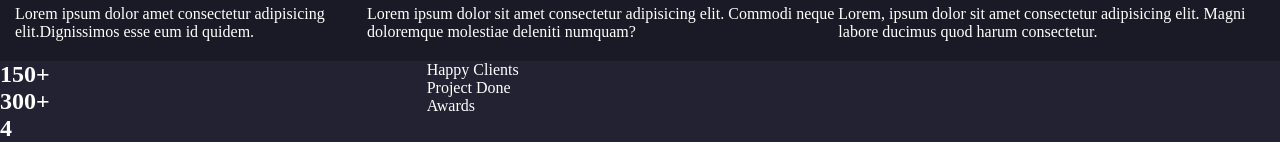
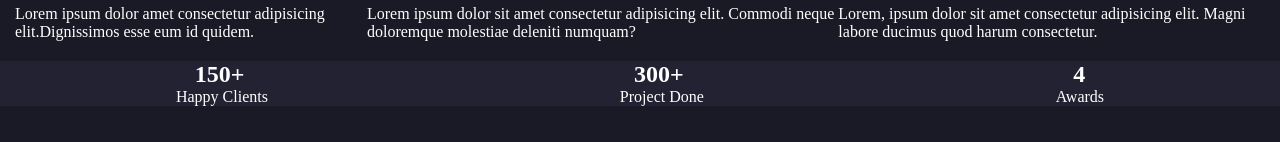
Before and after one commit to gisellyap/desafio-landing-page, a plain HTML site: page index.html in a window 1280 px wide. Shown: the part 2376-2518 px from the top of the page. After the commit the page ends 2482 px from the top, so only its background shows below. Drawn offline with Linux system fonts and the light colour scheme.

Commit message:
quinta parte

```diff
--- a/style.css
+++ b/style.css
@@ -186,6 +186,12 @@ header{
 .plays{
 	color: white;
 	background: rgb(34, 34, 51);
-	display: grid;
-	grid-template-columns: 1fr 1fr 1fr;
 }
+.top1{
+	display: flex;
+	justify-content: space-around;
+}
+.top2{
+	display: flex;
+	justify-content: space-around;
+}
```
